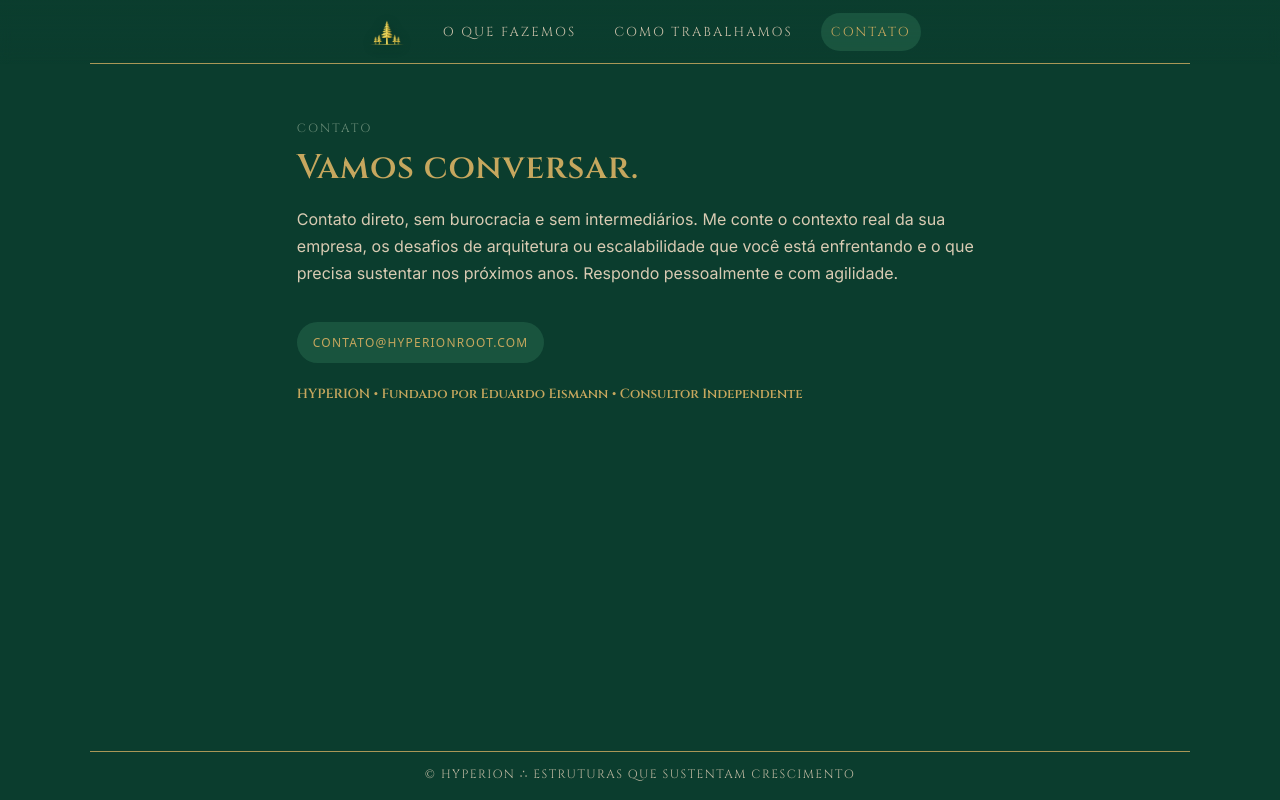
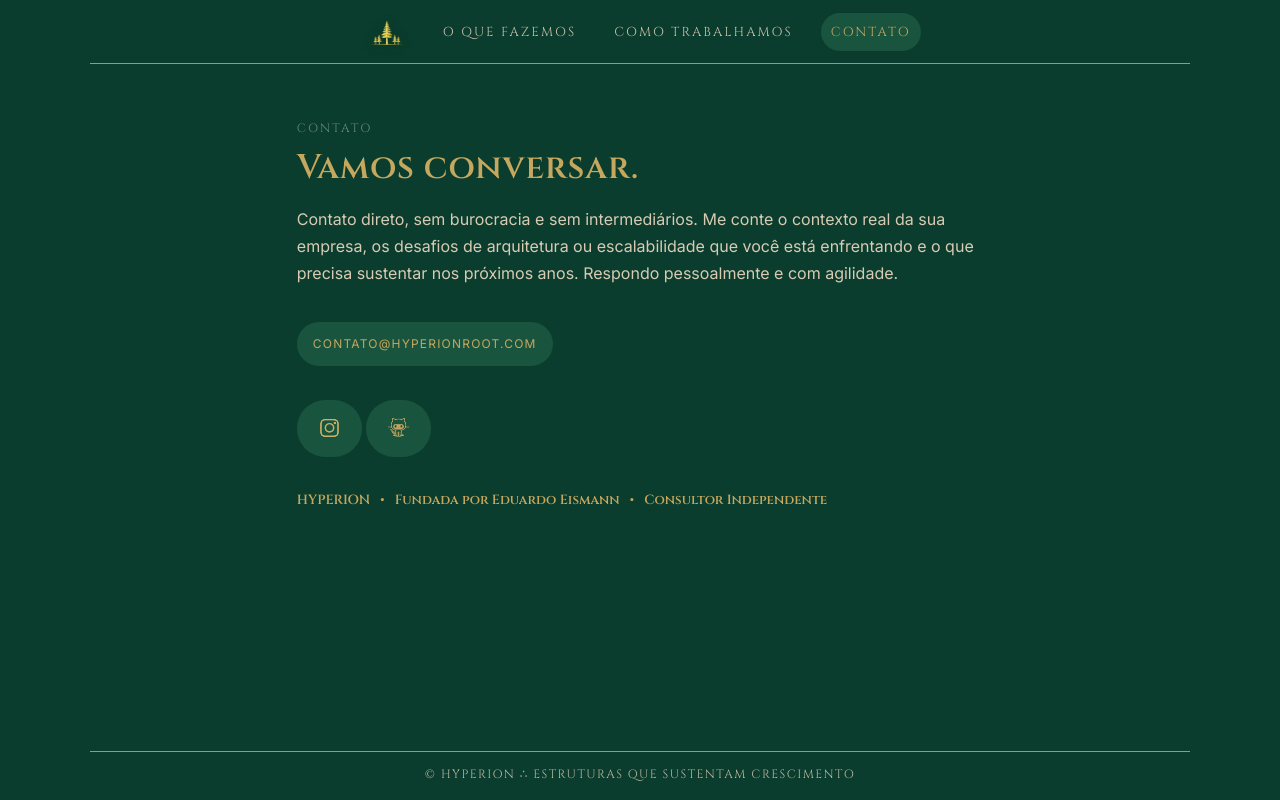
Before and after one commit to eduardoeismann/Hyperion, a plain HTML site: page index.html in a window 1280 px wide. Both pictures are taken after a click on the link "CONTATO". Drawn offline with Linux system fonts and the light colour scheme.

Commit message:
Github and Instagram, added.

```diff
--- a/index.html
+++ b/index.html
@@ -106,9 +106,19 @@
 
               Respondo pessoalmente e com agilidade.
             </p>
-            <a class="cta" href="mailto:contato@hyperionroot.com">contato@hyperionroot.com</a>
+            <p>
+              <a class="cta" href="mailto:contato@hyperionroot.com">contato@hyperionroot.com</a>
+            </p>
+            <p>
+              <a class="cta" href="https://www.instagram.com/hyperionroot/" target="_blank">
+                <img class="contact-icon" src="images/icons/instagram.png" alt="Instagram">
+              </a>
+              <a class="cta" href="https://github.com/eduardoeismann" target="_blank">
+                <img class="contact-icon" src="images/icons/github.png" alt="GitHub">
+              </a>
+            </p>
           </div>
-          <h5 class="font-cinzel">HYPERION • Fundado por Eduardo Eismann • Consultor Independente</h5>
+          <h5 class="font-cinzel">HYPERION &nbsp • &nbsp Fundada por Eduardo Eismann &nbsp • &nbsp Consultor Independente</h5>
         </section>
       </div>
     </div>
--- a/styles.css
+++ b/styles.css
@@ -366,3 +366,8 @@ p {
 .text-space {
   margin-top: 20px;
 }
+
+.contact-icon {
+  width: 33px;
+  height: 33px;
+}
```
Also changed, not shown: images/icons/github.png (added), images/icons/instagram.png (added).
